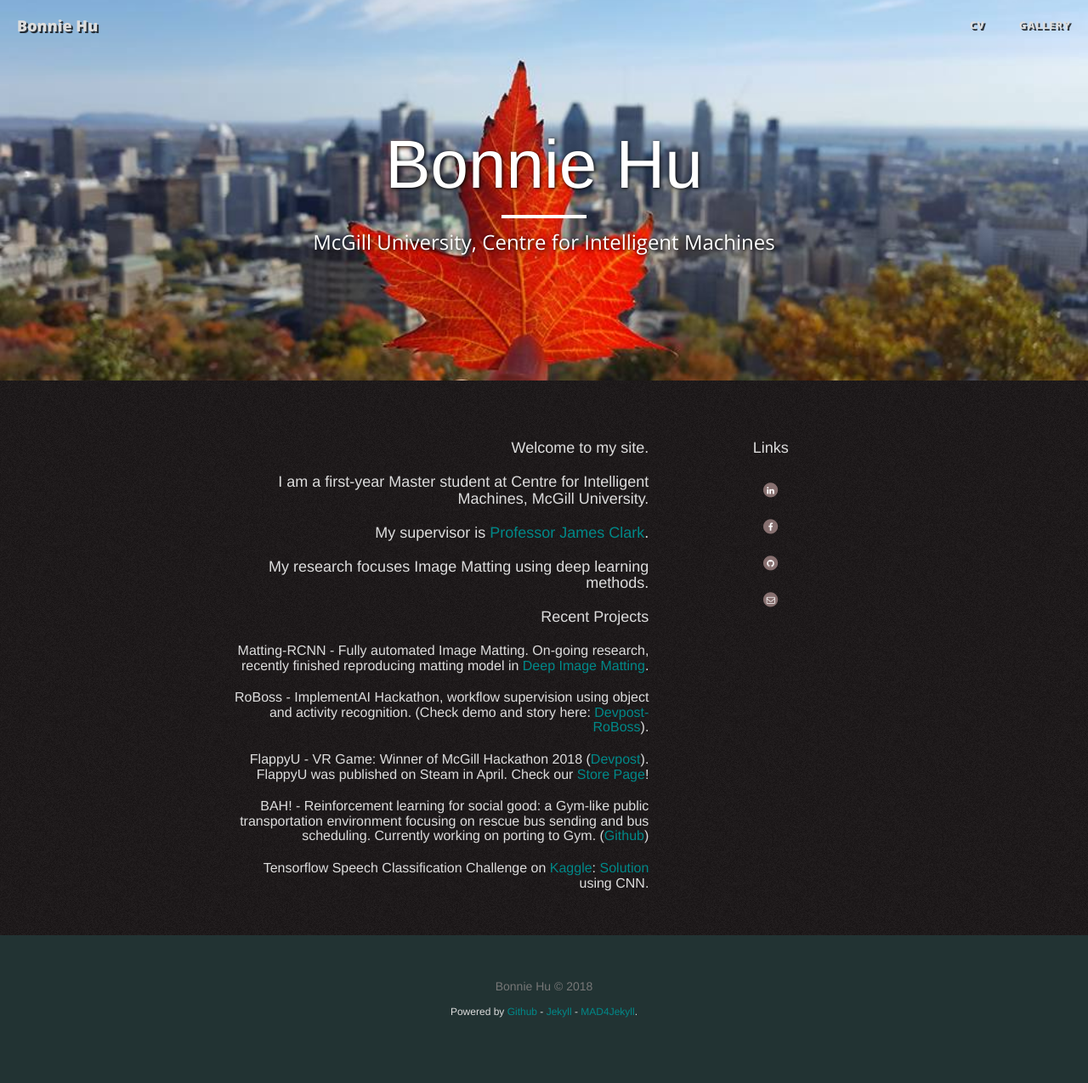
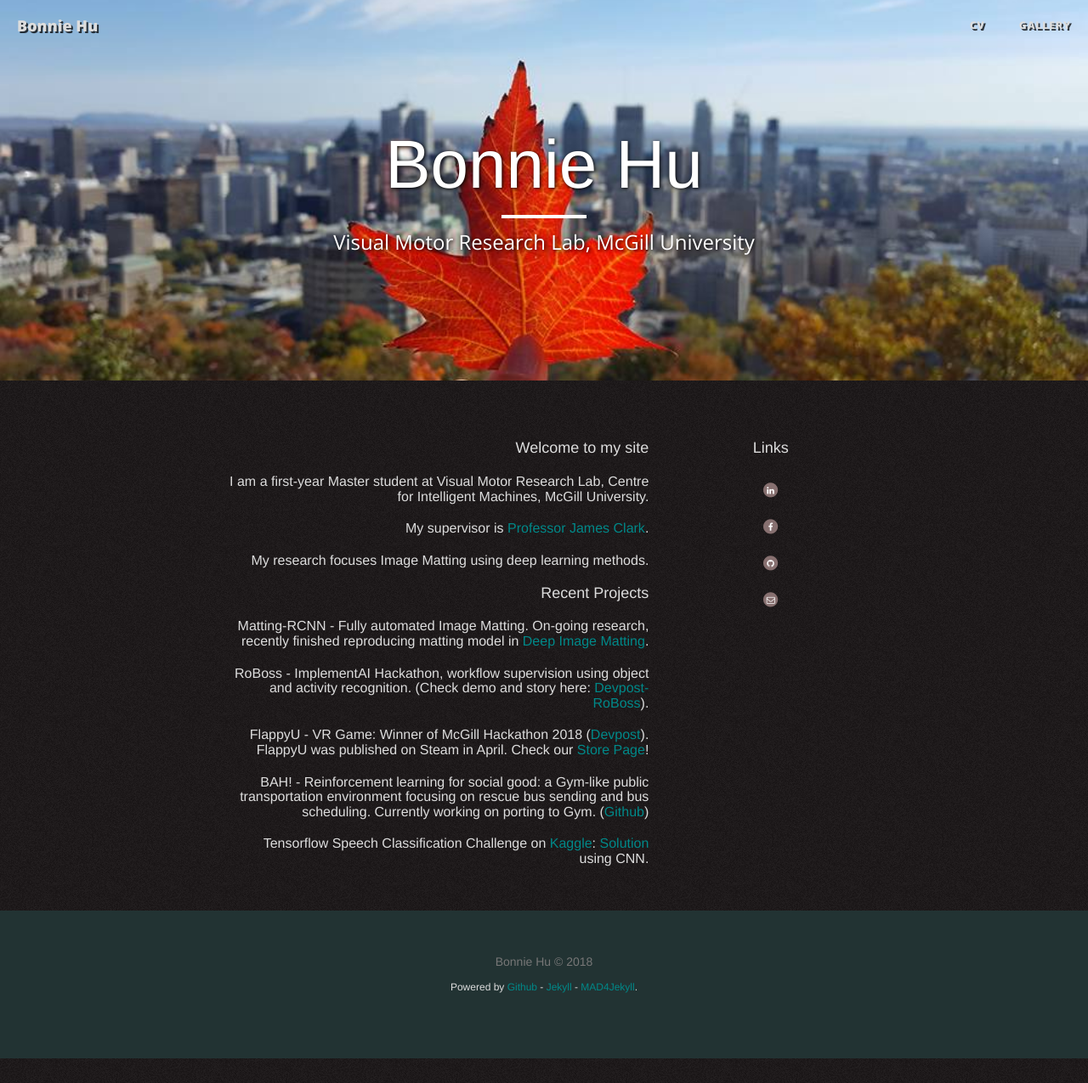
Before and after one commit to Bonnie970/Bonnie970.github.io, a Jekyll site: the page built from pages/index.html, in a window 1280 px wide and 1275 px high. Shown: the whole window at 85% size. Built offline with Jekyll 4.4.1, drawn with Linux system fonts in a browser that asks for light colours; nearby versions of some CDN libraries.

Commit message:
Update index.html

```diff
--- a/pages/index.html
+++ b/pages/index.html
@@ -1,7 +1,7 @@
 ---
 layout: page
 title: "Bonnie Hu"
-description: "McGill University, Centre for Intelligent Machines"
+description: "Visual Motor Research Lab, McGill University"
 header-img: "assets/owner/hero/MtRoyal.jpg"
 permalink: ./index.html
 ---
@@ -51,11 +51,11 @@ permalink: ./index.html
 
         <div class="col-md-left-cntct">
 
-<h2>Welcome to my site. </h2>
+<h2>Welcome to my site </h2>
 
-<h2>I am a first-year Master student at Centre for Intelligent Machines, McGill University. </h2>
-<h2>My supervisor is <a href="http://www.cim.mcgill.ca/~clark/">Professor James Clark</a>. </h2>
-<h2>My research focuses Image Matting using deep learning methods.</h2>
+<h3>I am a first-year Master student at Visual Motor Research Lab, Centre for Intelligent Machines, McGill University. </h3>
+<h3>My supervisor is <a href="http://www.cim.mcgill.ca/~clark/">Professor James Clark</a>. </h3>
+<h3>My research focuses Image Matting using deep learning methods.</h3>
 
 
 
```
